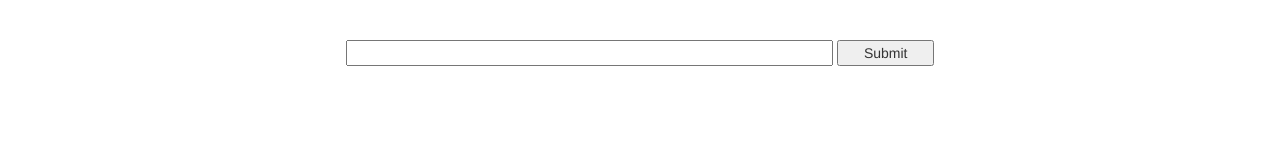
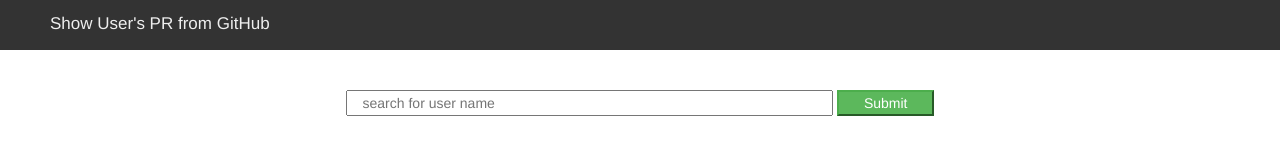
Before and after one commit to sunil12738/GithubUsersPR, a website: page index.html in a window 1280 px wide. Drawn offline with nearby package versions, Linux system fonts and the light colour scheme.

Commit message:
some formatting

```diff
--- a/css/index.css
+++ b/css/index.css
@@ -15,3 +15,13 @@ html,body{
 .margin-top-40{
 	margin-top: 40px;
 }
+#top{
+  width: 100%;
+  height: 50px;
+  background: #333;
+  color: #EEEEEE;
+  vertical-align: middle;
+  font-size: 17px;
+  padding: 12px;
+  padding-left: 50px;
+}
--- a/css/pull_request_detail.css
+++ b/css/pull_request_detail.css
@@ -12,3 +12,13 @@ html,body{
 h3{
 	margin-top: 40px;
 }
+#top{
+  width: 100%;
+  height: 50px;
+  background: #333;
+  color: #EEEEEE;
+  vertical-align: middle;
+  font-size: 17px;
+  padding: 12px;
+  padding-left: 50px;
+}
--- a/index.html
+++ b/index.html
@@ -17,12 +17,15 @@
 </head>
 
 <body>
+     <div id="top">
+       Show User's PR from GitHub
+     </div>
 	<div id="main_body">
 		<div id="search_body" class="container margin-top-40">
 			<div class="row">
 				<div class ="row-centered">
-					<input type="text" id="searchQuery" class="col-xs-12 col-sm-10 col-md-8 col-lg-5 col-centered">
-					<input type="submit" id="search" class="col-xs-4 col-sm-3 col-md-2 col-lg-1 col-centered">
+					<input type="text" id="searchQuery" class="col-xs-12 col-sm-10 col-md-8 col-lg-5 col-centered" placeholder="search for user name">
+					<input type="submit" id="search" class="col-xs-4 col-sm-3 col-md-2 col-lg-1 col-centered btn-success">
 				</div>
 			</div>
 		</div>
--- a/jquery/index_page.js
+++ b/jquery/index_page.js
@@ -65,7 +65,7 @@ function print_pr_details($jsonbody, $div_id){
 		array.push('</div>');
 
 		array.push('<div class="row">');
-		array.push('<div class="text-right"><input type="button" value="Details" id="button'+index+'"></div>');
+		array.push('<div class="text-right"><input type="button" class="btn-info" value="Details" id="button'+index+'"></div>');
 		array.push('</div>');
 
 		array.push('<hr>');
```
Also changed, not shown: pull_request_detail.html (+3 -0 lines).
